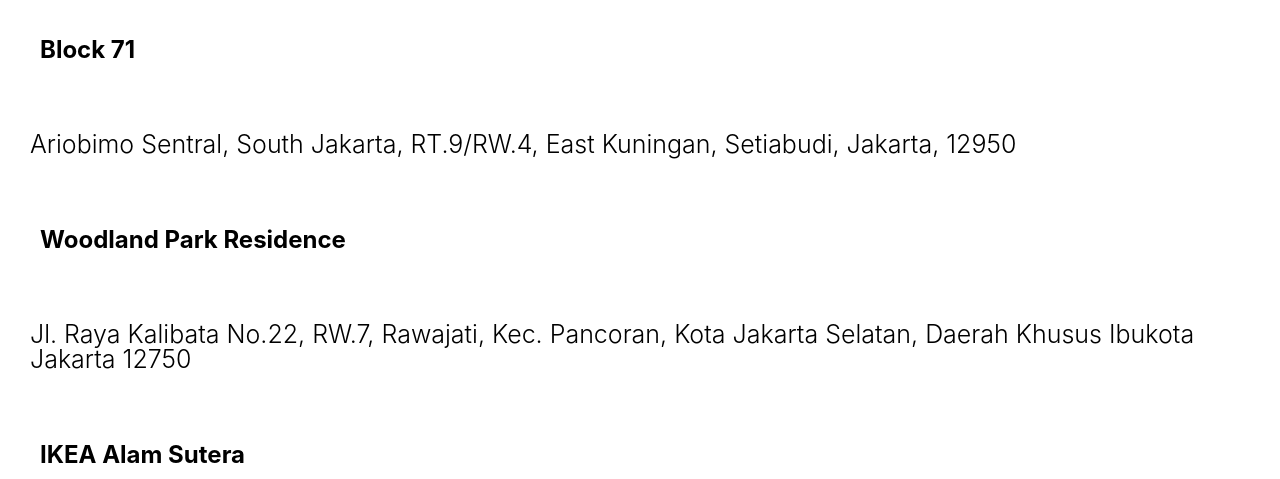
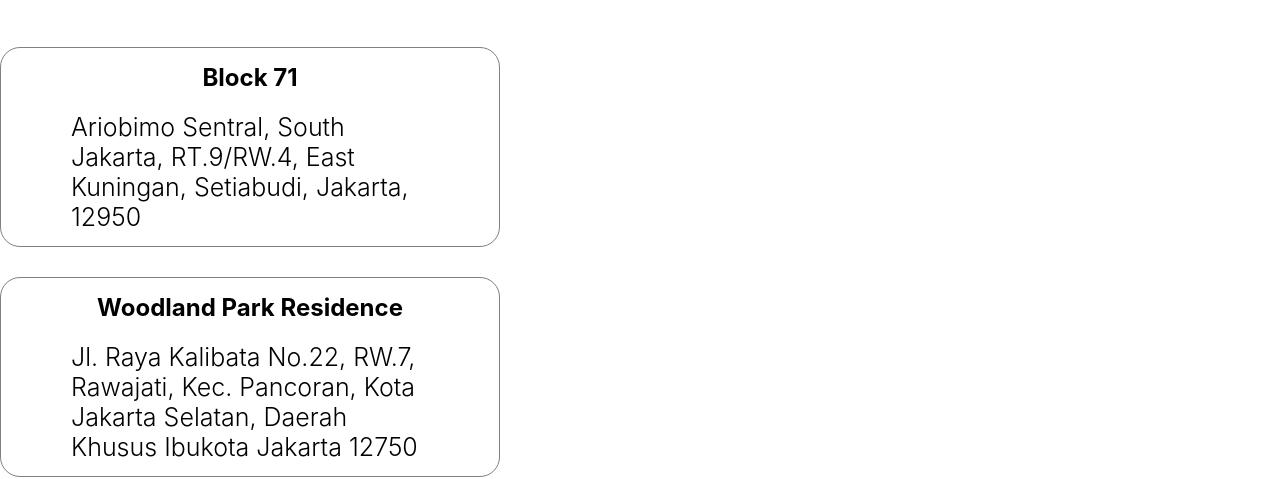
Before and after one commit to MRickyAlendra/FirstProgate_Project, a plain HTML site: page location.html in a window 1280 px wide. Shown: the part 343-822 px from the top of the page. Drawn offline with Linux system fonts and the light colour scheme; files whose address does not match are found by name.

Commit message:
Update location.css

```diff
--- a/location.css
+++ b/location.css
@@ -8,11 +8,8 @@
   box-sizing: border-box;
 }
 
-body {
-
-}
 header {
-    background-color:  #0f8b8d;
+  background-color: #0f8b8d;
 }
 
 nav {
@@ -37,68 +34,68 @@ nav img {
 }
 a {
   text-decoration: none;
-    color: #DCE1E4;
+  color: #dce1e4;
   font-weight: 300;
 }
+
+/*  */
 
 .title h1 {
   font-size: 50px;
   font-weight: 700;
   color: #0f8b8d;
   display: flex;
-    margin: 0 auto;
   padding: 20px 40px;
 }
 .title p {
   font-size: 25px;
+  font-weight: 300;
   padding-bottom: 30px;
-    margin: 0 auto;
+  margin: 0 0 50px 0;
   padding: 0 40px;
 }
 
-
-.box {
+/* .box {
   display: flex;
   flex-direction: column;
   justify-content: space-between;
   column-gap: 50px;
-}
+} */
 
 /* .box .card {
     display: flex;
 } */
 
-.address .card {
-    width: 474px;
-    height: 196px;
+.title .card {
+  width: 500px;
+  height: 200px;
+  box-sizing: border-box;
   border-radius: 20px;
   border: 1px solid grey;
-    margin: auto;
+  padding: 15px 30px;
+  margin-bottom: 30px;
   display: flex;
   flex-direction: column;
   column-gap: 20px;
-    text-align: left;
+  row-gap: 20px;
+  /* text-align: left; */
 }
 
 .card h2 {
-    display: flex;
-    padding: 20px 20px;
-    font-weight: 700;
-    line-height: 25px;
-    margin: 20px;
+  margin: 0 auto;
 }
 .card p {
-    padding: 30px 30px;
-    font-weight: 300;
-    line-height: 25px;
-    color: black;
+  margin: 0 auto;
 }
 
 .map img {
   width: 500px;
   height: 500px;
   border-radius: 20%;
+  position: relative;
 }
+
+/*  */
 footer {
   background-color: #133641;
   display: flex;
@@ -108,7 +105,7 @@ nav img {
   border-radius: 25px;
 }
 
- footer .footer-logo img{
+footer .footer-logo img {
   height: 70px;
   width: 320px;
 }
@@ -121,7 +118,6 @@ nav img {
   height: 25px;
   float: left;
   filter: invert(100%);
-
 }
 
 .feature {
@@ -147,5 +143,5 @@ nav img {
 }
 
 ul li.top {
-    color: #D18D2C;
+  color: #d18d2c;
 }
```
Lines whose indentation alone changed are shown as unchanged.
